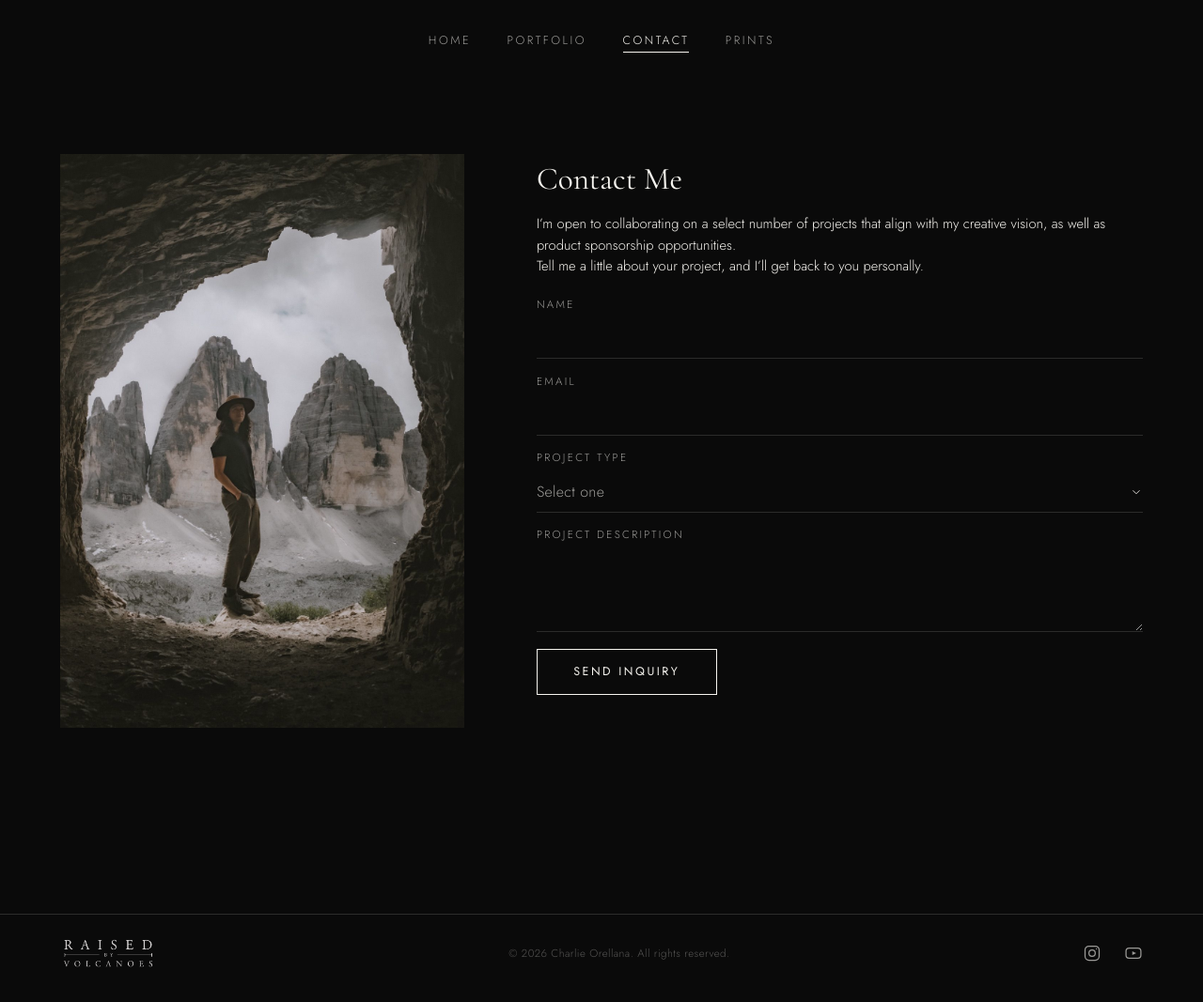
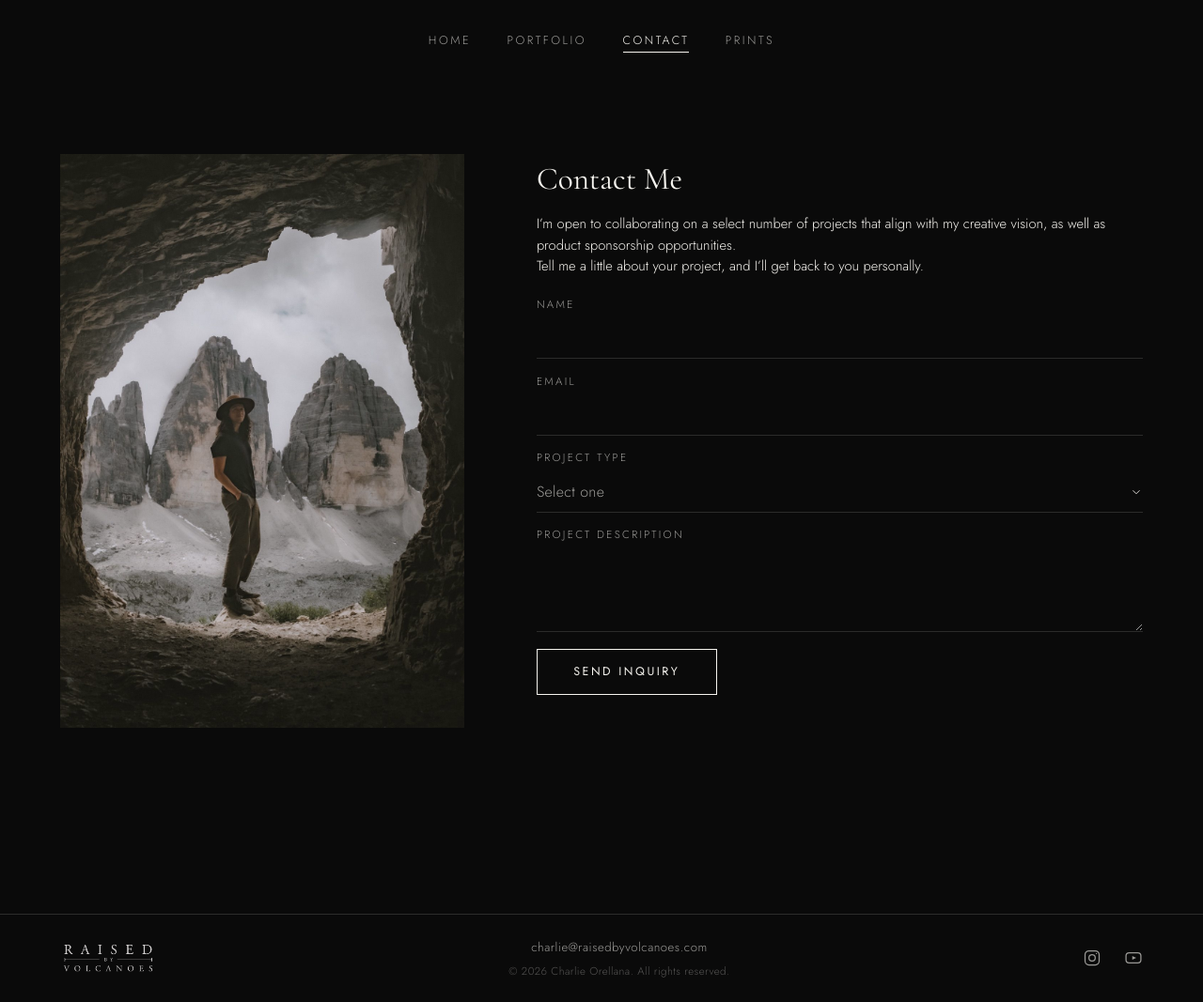
Before and after one commit to Raisedbyvolcanoes/Charlie-Orellana, a plain HTML site: page contact.html in a window 1280 px wide. Shown: the whole page at 94% size. Drawn offline with nearby package versions, Linux system fonts and the light colour scheme; a script that the page names is missing.

Commit message:
Footer: show contact email on every page
Co-Authored-By: Claude Opus 5.5 <noreply@anthropic.com>
Claude-Session: https://claude.ai/code/session_01K2uGsRSftvbPqYfKMQk6Rn

```diff
--- a/contact.html
+++ b/contact.html
@@ -114,7 +114,10 @@
     src="Raised By Volcanoes logo_white - Copy.png"
     alt="Raised by Volcanoes"
   />
-  <span class="footer-note">&copy; 2026 Charlie Orellana. All rights reserved.</span>
+  <div class="footer-center">
+    <a class="footer-email" href="mailto:charlie@raisedbyvolcanoes.com">charlie@raisedbyvolcanoes.com</a>
+    <span class="footer-note">&copy; 2026 Charlie Orellana. All rights reserved.</span>
+  </div>
   <ul class="footer-links">
     <li>
       <a href="https://www.instagram.com/raisedbyvolcanoes/" target="_blank" rel="noopener" aria-label="Instagram">
--- a/css/style.css
+++ b/css/style.css
@@ -2102,3 +2102,26 @@ html.subscribe-lock {
   color: var(--fg);
   text-wrap: balance;
 }
+
+/* Footer: email above the copyright line */
+.footer-center {
+  flex: 1;
+  display: flex;
+  flex-direction: column;
+  align-items: center;
+  gap: 0.35rem;
+  text-align: center;
+}
+
+.footer-email {
+  font-family: var(--sans);
+  font-size: 0.82rem;
+  letter-spacing: 0.04em;
+  color: var(--fg-muted);
+  text-decoration: none;
+  transition: color 0.3s ease;
+}
+
+.footer-email:hover {
+  color: var(--fg);
+}
```
Also changed, not shown: index.html (+4 -1 lines), portfolio.html (+4 -1 lines).
